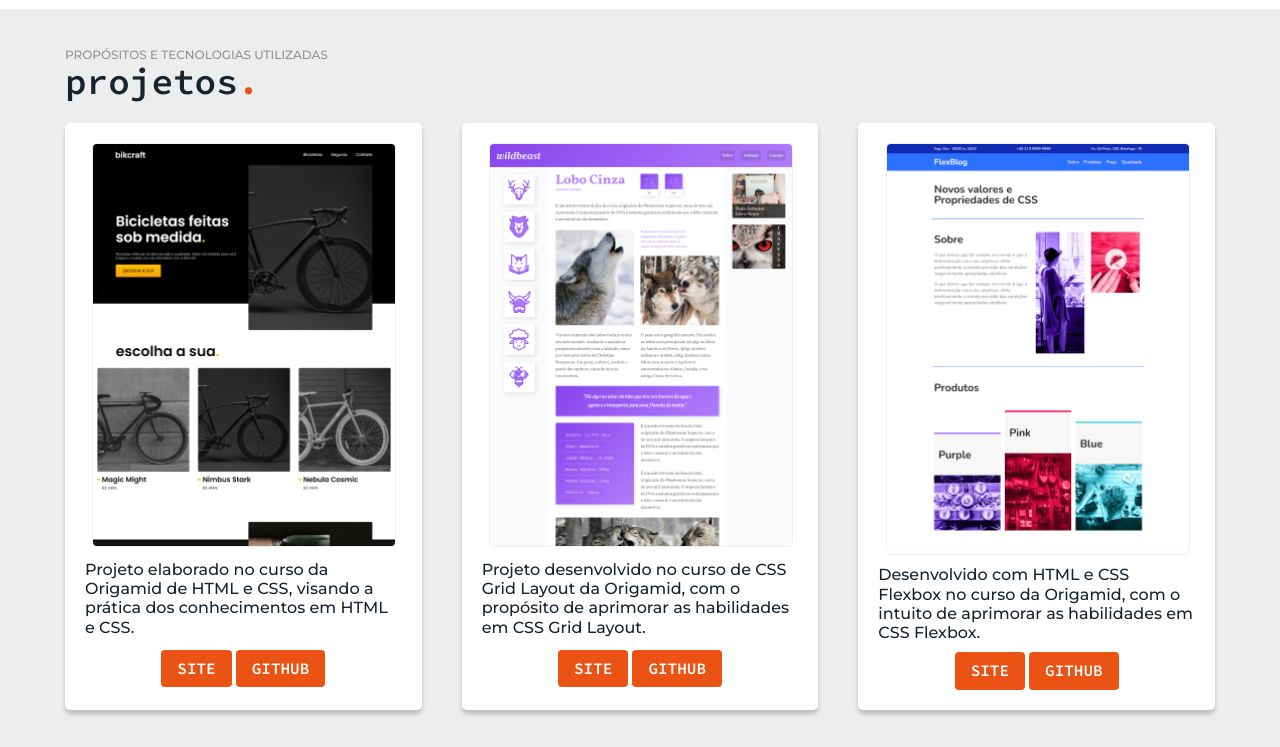
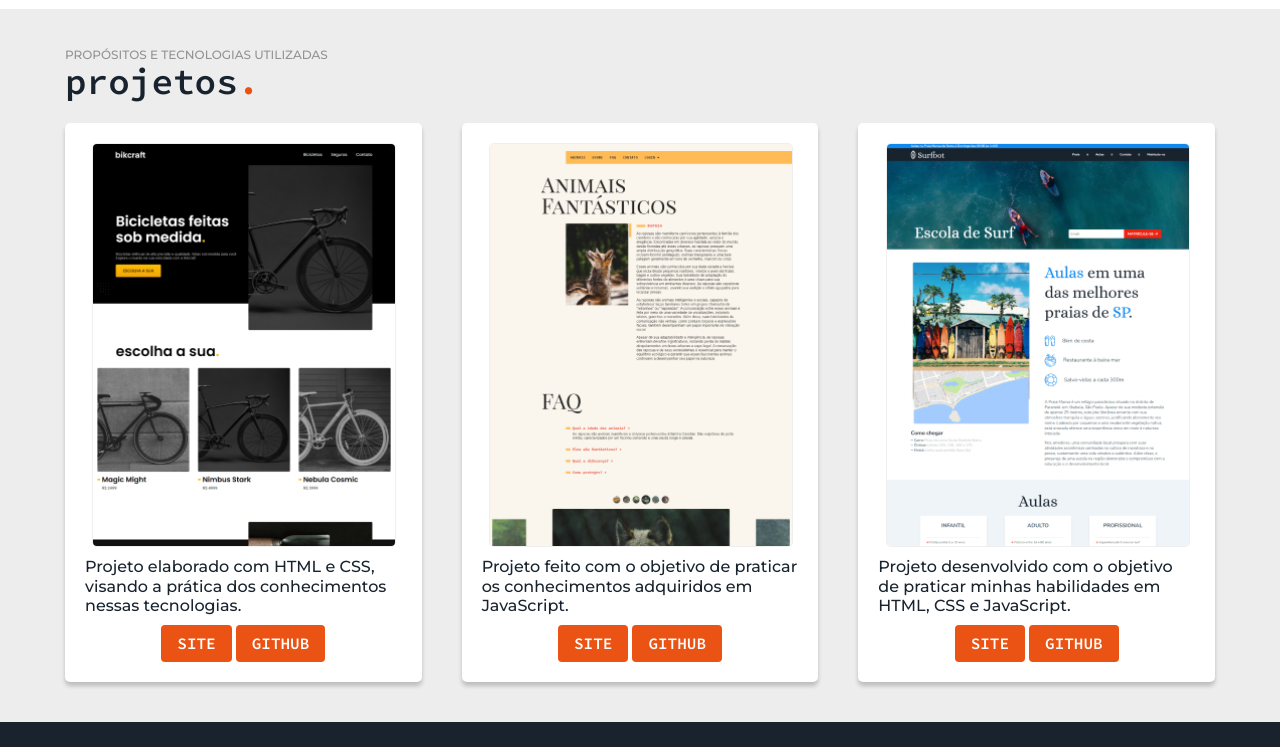
Before and after one commit to ralphdosreis/Portfolio, a website built with webpack: page index.html in a window 1280 px wide. Shown: the part 1080-1827 px from the top of the page. Built offline with nearby package versions, Linux system fonts and the light colour scheme.

Commit message:
atualizando projetos

```diff
--- a/css/secoes/menu-mobile.css
+++ b/css/secoes/menu-mobile.css
@@ -19,6 +19,7 @@
     position: relative;
     z-index: 300;
   }
+
   .js [data-menu="button"]::before {
     margin-right: 4px;
     content: '';
@@ -29,9 +30,11 @@
     box-shadow: 0 4px #fff, 0 -4px #fff;
     transition: transform .3s;
   }
+
   .js [data-menu="button"].active::before {
     transform: rotate(90deg);
   }
+
   .js [data-menu="list"] {
     display: none;
     position: absolute;
@@ -40,8 +43,9 @@
     z-index: 200;
     top: 0;
     padding: 60px 0 20px 0;
-    box-shadow: 2px 2px 2px 0 rgba(0,0,0,.2);
+    box-shadow: 2px 2px 2px 0 rgba(0, 0, 0, .2);
   }
+
   .js [data-menu="list"].active {
     display: block;
     animation: show-left .3s forwards;
--- a/index.html
+++ b/index.html
@@ -135,8 +135,8 @@
               ><img src="./img/bikcraft-site.jpg" alt=""
             /></a>
             <p>
-              Projeto elaborado no curso da Origamid de HTML e CSS, visando a
-              prática dos conhecimentos em HTML e CSS.
+              Projeto elaborado com HTML e CSS, visando a
+              prática dos conhecimentos nessas tecnologias.
             </p>
             <div>
               <a class="botao" href="https://bikcraft-bike.netlify.app/"
@@ -147,7 +147,7 @@
               >
             </div>
           </div>
-          <div class="container-item">
+          <!-- <div class="container-item">
             <a href="https://wildbeast-site.netlify.app/"
               ><img src="./img/wildbeast-site.jpg" alt=""
             /></a>
@@ -163,8 +163,8 @@
                 >Github</a
               >
             </div>
-          </div>
-          <div class="container-item">
+          </div> -->
+          <!-- <div class="container-item">
             <a href="https://flexblog-site.netlify.app/"
               ><img src="./img/flexblog-site.jpg" alt=""
             /></a>
@@ -180,14 +180,14 @@
                 >Github</a
               >
             </div>
-          </div>
+          </div> -->
           <div class="container-item">
             <a href="https://animais-fantasticos-site.netlify.app/"
               ><img src="./img/animais-fantasticos-site.jpg" alt=""
             /></a>
             <p>
               Projeto feito com o objetivo de praticar os conhecimentos
-              adquiridos em JavaScript do curso da Origamid.
+              adquiridos em JavaScript.
             </p>
             <div>
               <a
@@ -202,7 +202,7 @@
               >
             </div>
           </div>
-          <div class="container-item">
+          <!-- <div class="container-item">
             <a href=""><img src="./img/portfolio-site.jpg" alt="" /></a>
             <p>Portfólio pessoal elaborado com HTML, CSS e JavaScript.</p>
             <div>
@@ -211,10 +211,10 @@
                 >Github</a
               >
             </div>
-          </div>
+          </div> -->
           <div class="container-item">
             <a href=""><img src="./img/surfbot-site.jpg" alt="" /></a>
-            <p>Projeto foi escrito por mim, sem a ajuda de terceiros, com o intuito de praticar meus conhecimento em HTML, CSS e JavaScript.</p>
+            <p>Projeto desenvolvido com o objetivo de praticar minhas habilidades em HTML, CSS e JavaScript.</p>
             <div>
               <a
               class="botao"
```
